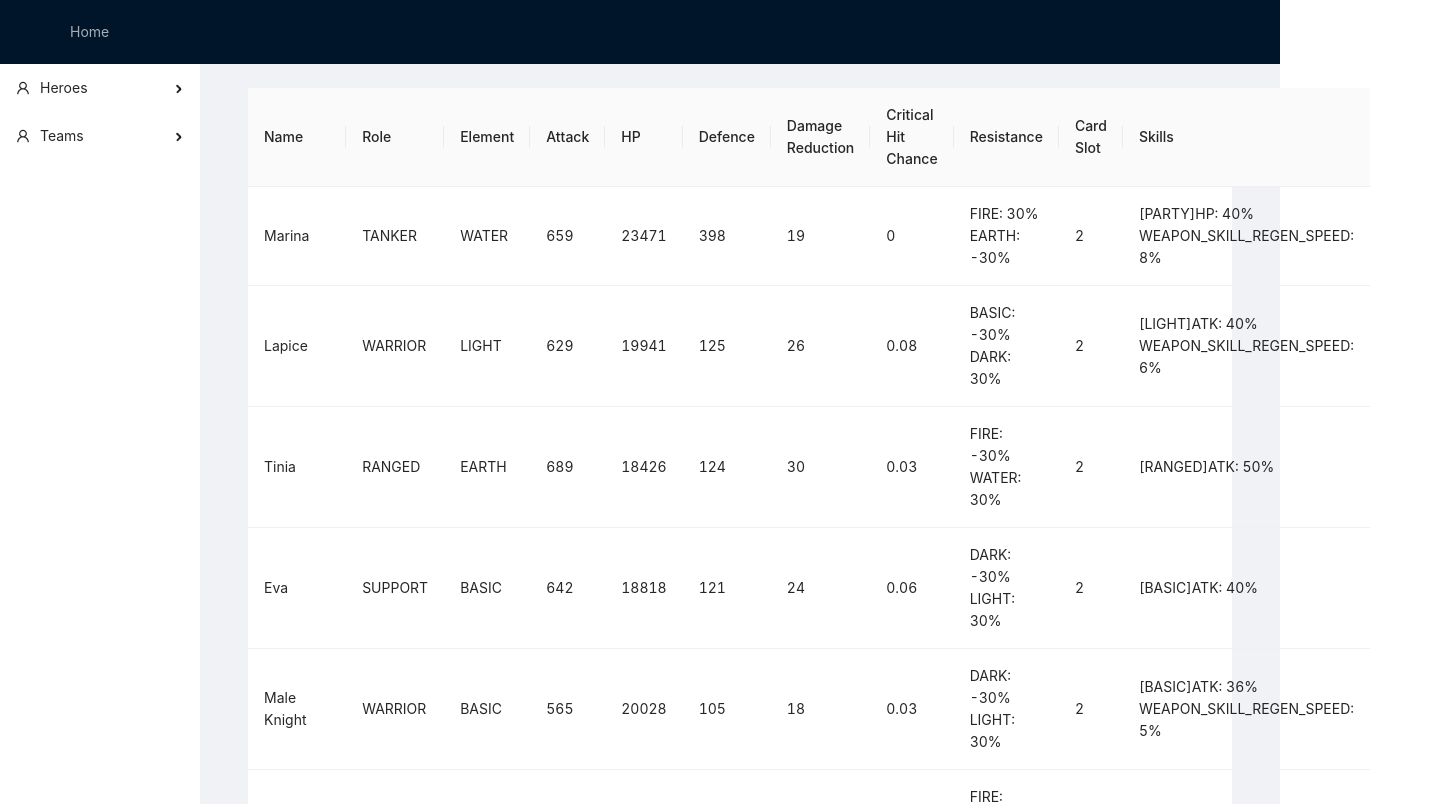
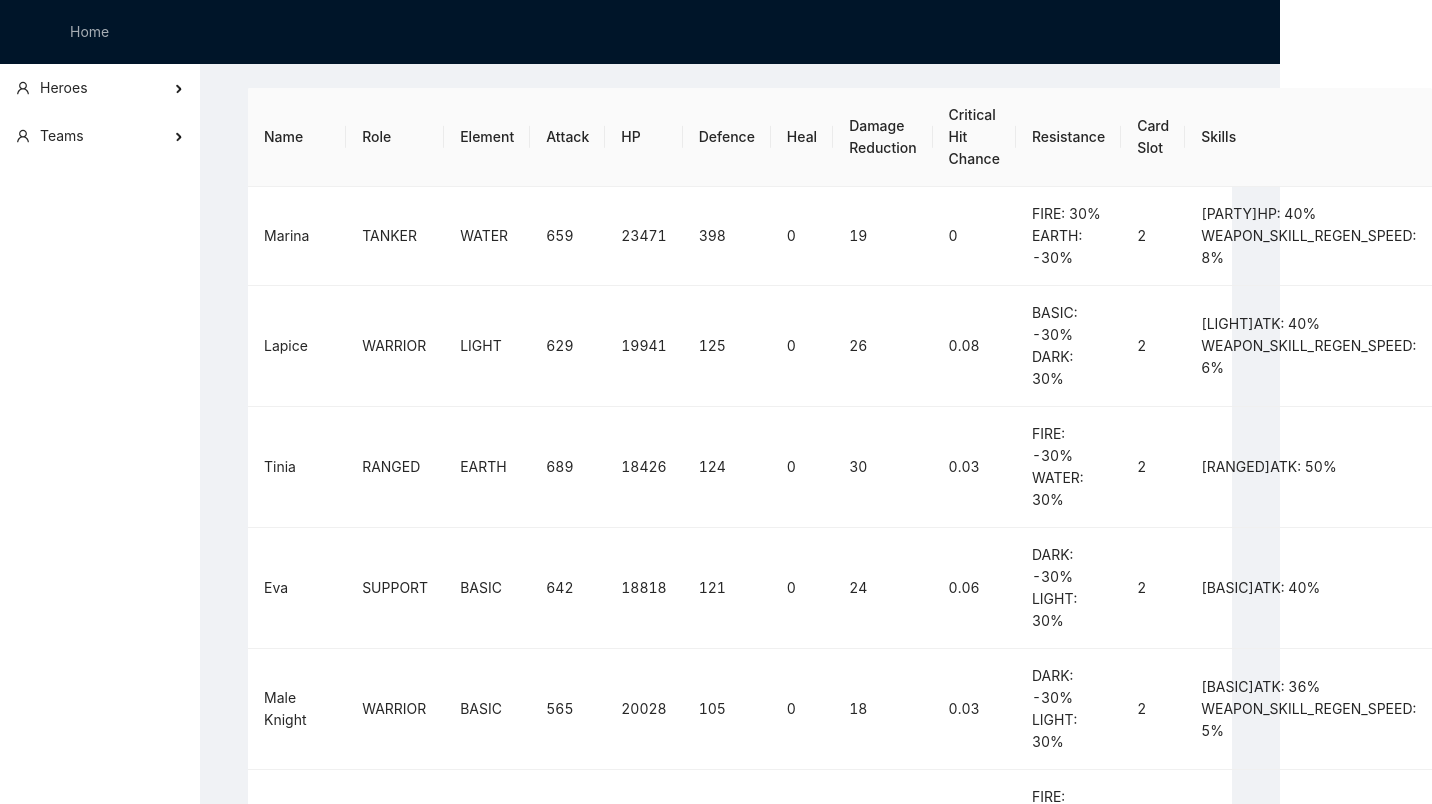
Before and after one commit to monacob/guardian-tales, a React (Create React App) app: page /heroes in a window 1280 px wide. Shown: the top 804 px of the page, 1432 px wide, since content can reach past the window. Built offline with nearby package versions, Linux system fonts and the light colour scheme.

Commit message:
add  heal

```diff
--- a/src/pages/heroes.js
+++ b/src/pages/heroes.js
@@ -31,6 +31,10 @@ const columns = [
         title: 'Defence',
         dataIndex: 'def',
         key: 'def',
+    }, {
+        title: 'Heal',
+        dataIndex: 'heal',
+        key: 'heal',
     }, {
         title: 'Damage Reduction',
         dataIndex: 'damageReduction',
```
